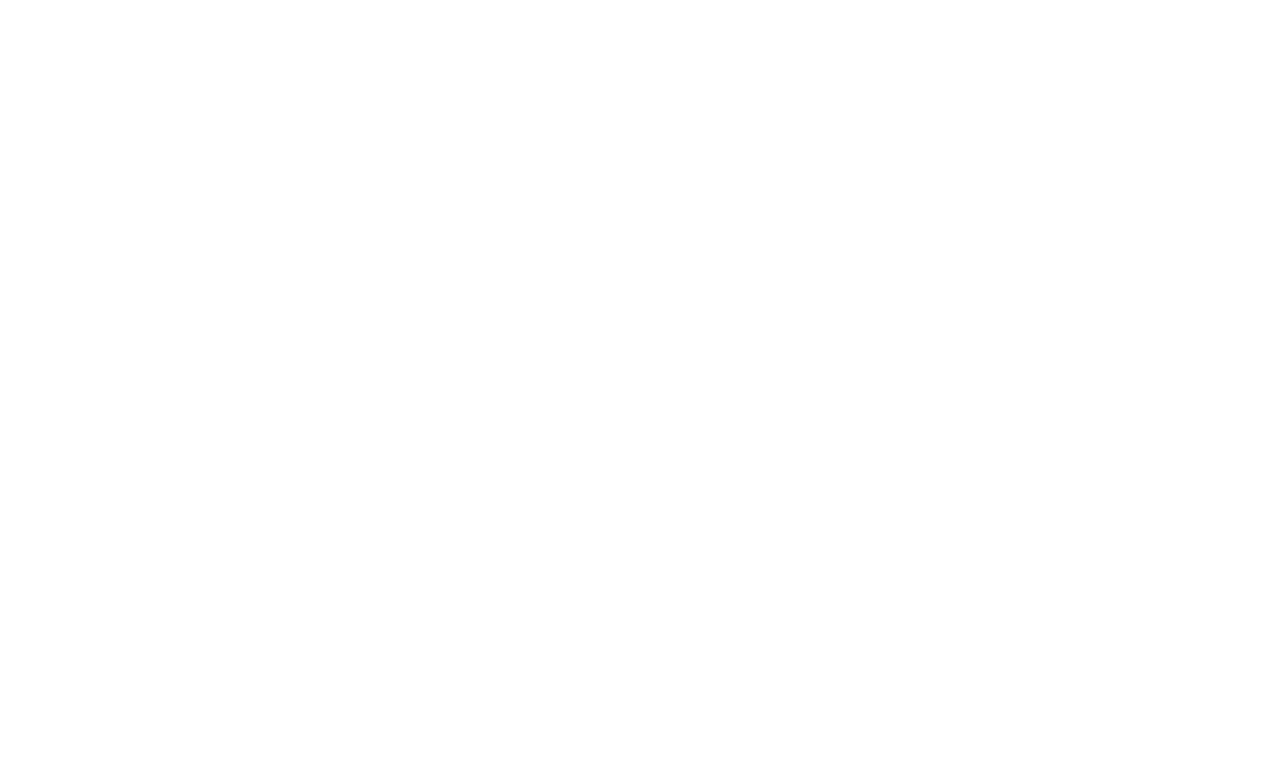
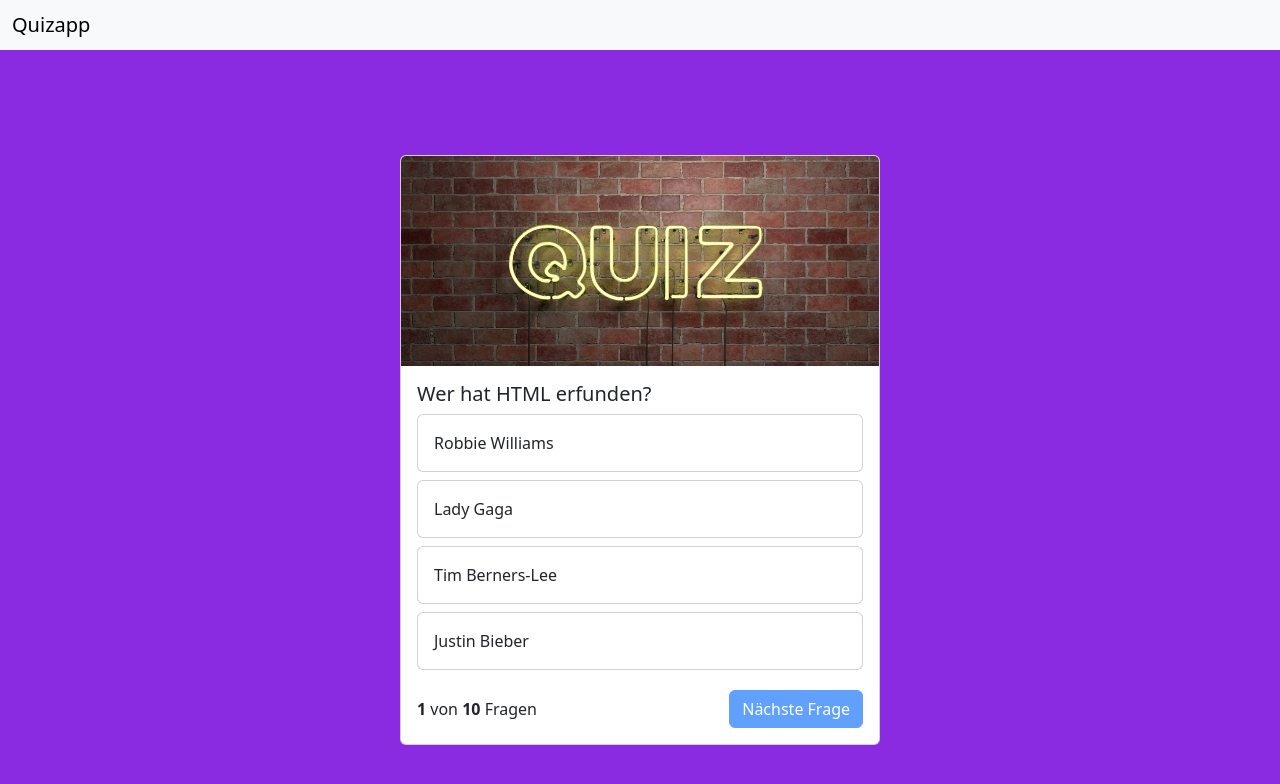
Before and after one commit to EmrahOkur/Quiz-App, a website: page index.html in a window 1280 px wide. Drawn offline with nearby package versions, Linux system fonts and the light colour scheme.

Commit message:
Quiz app final version

```diff
--- a/index.html
+++ b/index.html
@@ -6,8 +6,79 @@
     <title>Quizapp</title>
     <link rel="stylesheet" href="style.css">
     <script src="script.js"></script>
+    <script src="https://cdn.jsdelivr.net/npm/bootstrap@5.3.3/dist/js/bootstrap.bundle.min.js" integrity="sha384-YvpcrYf0tY3lHB60NNkmXc5s9fDVZLESaAA55NDzOxhy9GkcIdslK1eN7N6jIeHz" crossorigin="anonymous"></script>
+    <link href="https://cdn.jsdelivr.net/npm/bootstrap@5.3.3/dist/css/bootstrap.min.css" rel="stylesheet" integrity="sha384-QWTKZyjpPEjISv5WaRU9OFeRpok6YctnYmDr5pNlyT2bRjXh0JMhjY6hW+ALEwIH" crossorigin="anonymous">
 </head>
-<body>
+<body onload="init()">
+    <nav class="navbar bg-body-tertiary">
+        <div class="container-fluid">
+          <span class="navbar-brand mb-0 h1">Quizapp</span>
+        </div>
+      </nav>
+
+
+      <div class="container">
+  <div class="card quizCard ">
+        <img src="./img/quiz.jpg" class="card-img-top">
+
+        <div class="card-body" id="endScreen" style="display:none;">
+          <div class="quizBeendet">Quiz beendet!
+          </div>
+
+          <div><img src="./img/trophy.png"></div>
+          <div class="quizBeendet">
+          Du hast <b id="amountOfRightQuestions">XXX</b> Fragen von <b id="amountOfQuestions">XXX</b> richtig beantwortet!
+        </div>
+
+
+
+        </div>
+
+
+
+
+        <div class="card-body" id="questionBody">
+          <h5 class="card-title" id="questionText">Frage</h5>
+
+
+
+          <div class="card quizAnswerCard mb-2" onclick="answer('answer_1')">
+            <div class="card-body" id="answer_1">
+              Antwort
+            </div>
+          </div>
+
+          <div class="card quizAnswerCard mb-2" onclick="answer('answer_2')">
+            <div class="card-body" id="answer_2">
+              Antwort
+            </div>
+          </div>
+
+          <div class="card quizAnswerCard mb-2" onclick="answer('answer_3')">
+            <div class="card-body" id="answer_3">
+              Antwort
+            </div>
+          </div>
+
+          <div class="card quizAnswerCard mb-2" onclick="answer('answer_4')">
+            <div class="card-body"id="answer_4" >
+              Antwort
+            </div>
+          </div>
+
+          <div class="questionFooter">
+            <span>
+            <b id="questionNumber">1</b> von <b id="allQuestions">10</b> Fragen
+            </span>
+            <button onclick="nextQuestion()" class="btn btn-primary" id="nextButton" disabled>Nächste Frage</button>
+          </div>
+
+
+
+
+        </div>
+      </div>
+    </div>
 
 </body>
 </html>
--- /dev/null
+++ b/package.json
@@ -0,0 +1,5 @@
+{
+  "dependencies": {
+    "bootstrap": "^5.3.3"
+  }
+}
--- a/script.js
+++ b/script.js
@@ -0,0 +1,167 @@
+let questions=[
+    {
+    "question":"Wer hat HTML erfunden?",
+    "answer_1": "Robbie Williams",
+    "answer_2": "Lady Gaga",
+    "answer_3": "Tim Berners-Lee",
+    "answer_4": "Justin Bieber",
+    "right_answer": 3
+    },
+
+    {
+        "question":"Für was steht HTML?",
+        "answer_1": "Hypertext Markup Language",
+        "answer_2": "Hyper Markup question",
+        "answer_3": "Markup language",
+        "answer_4": "Hyper language",
+        "right_answer": 1
+        },
+
+        {
+         "question":"Was heißt CSS abgekürzt?",
+        "answer_1": "Hypertext Markup Language",
+        "answer_2": "Cascading Style Sheets",
+        "answer_3": "Modestyle",
+        "answer_4": "Kosmetik Produkt",
+        "right_answer": 2
+        },
+
+        {
+        "question":"Was heißt CSS abgekürzt?",
+        "answer_1": "Hypertext Markup Language",
+        "answer_2": "Cascading Style Sheets",
+        "answer_3": "Modestyle",
+        "answer_4": "Kosmetik Produkt",
+        "right_answer": 2
+        },
+
+        {
+        "question":"Wie heißt der Erfinder von JavaScript?",
+        "answer_1": "Douglas Crockford",
+        "answer_2": "John Resig",
+        "answer_3": "Chuck Norris",
+        "answer_4": "Steve Jobs",
+        "right_answer": 2
+        },
+
+        {
+        "question":"Welche der folgenden Sprachen hatte keinen Einfluss auf JS?",
+        "answer_1": "Self",
+        "answer_2": "Scheme",
+        "answer_3": "Java",
+        "answer_4": "Prolog",
+        "right_answer": 4
+        },
+
+        {
+        "question":"Wie lautete der Mädchenname von JavaScript kurz nach ihrer Geburt?",
+        "answer_1": "Micha",
+        "answer_2": "Mocha",
+        "answer_3": "Mecha",
+        "answer_4": "Mucha",
+        "right_answer": 2
+        },
+
+        {
+        "question":"Wer passt hier nicht in die Reihe?",
+        "answer_1": "ActionScript",
+        "answer_2": "LiveScript",
+        "answer_3": "JavaScript",
+        "answer_4": "AppleScript",
+        "right_answer": 4
+        },
+
+        {
+        "question":"Welcher der folgenden Werte ist nicht falsy?",
+        "answer_1": "NaN",
+        "answer_2": "null",
+        "answer_3": "undefined",
+        "answer_4": "{}",
+        "right_answer": 4
+        },
+
+        {
+        "question":"Was ist true?",
+        "answer_1": "0 == undefined",
+        "answer_2": "0 == null",
+        "answer_3": "0 >= undefined",
+        "answer_4": "0 >= null",
+        "right_answer": 4
+        },
+
+
+
+];
+let rightQuestions=0;
+
+let currentQuestion=0;
+
+
+
+
+function init(){
+    document.getElementById('allQuestions').innerHTML=questions.length;
+
+    showQuestion();
+}
+
+function showQuestion(){
+
+    if (currentQuestion>= questions.length){
+        document.getElementById('endScreen').style='';
+        document.getElementById('questionBody').style='display:none';
+
+        document.getElementById('amountOfQuestions').innerHTML=questions.length;
+        document.getElementById('amountOfRightQuestions').innerHTML=rightQuestions;
+
+    }else{
+    let question=questions[currentQuestion];
+
+    document.getElementById('questionNumber').innerHTML=currentQuestion+1;
+    document.getElementById('questionText').innerHTML=question['question'];
+    document.getElementById('answer_1').innerHTML=question['answer_1'];
+    document.getElementById('answer_2').innerHTML=question['answer_2'];
+    document.getElementById('answer_3').innerHTML=question['answer_3'];
+    document.getElementById('answer_4').innerHTML=question['answer_4'];
+
+}
+
+}
+
+function answer(selection){
+    let question=questions[currentQuestion];
+    console.log('Selected answer is', selection);
+    let SelectedQuestionNumber=selection.slice(-1);
+
+    let idOfRightAnswer=`answer_${question['right_answer']}`;
+
+
+    if (SelectedQuestionNumber==question['right_answer']){
+        document.getElementById(selection).parentNode.classList.add('bg-success');
+        rightQuestions++;
+    }else{
+        document.getElementById(selection).parentNode.classList.add('bg-danger');
+        document.getElementById(idOfRightAnswer).parentNode.classList.add('bg-success');
+    }
+    document.getElementById('nextButton').disabled=false;
+
+
+}
+function nextQuestion(){
+    currentQuestion++;
+    document.getElementById('nextButton').disabled=true;
+
+    resetAnswerButton();
+    showQuestion();
+}
+
+function resetAnswerButton(){
+    document.getElementById('answer_1').parentNode.classList.remove('bg-danger');
+    document.getElementById('answer_1').parentNode.classList.remove('bg-success');
+    document.getElementById('answer_2').parentNode.classList.remove('bg-danger');
+    document.getElementById('answer_2').parentNode.classList.remove('bg-success');
+    document.getElementById('answer_3').parentNode.classList.remove('bg-danger');
+    document.getElementById('answer_3').parentNode.classList.remove('bg-success');
+    document.getElementById('answer_4').parentNode.classList.remove('bg-danger');
+    document.getElementById('answer_4').parentNode.classList.remove('bg-success');
+}
--- a/style.css
+++ b/style.css
@@ -0,0 +1,40 @@
+body{
+    min-height: 100vh;
+    background-color: blueviolet !important;
+}
+
+.container{
+    min-height: 100vh;
+    background-color: blueviolet !important;
+    display: flex;
+    align-items: center;
+    justify-content: center;
+}
+
+.questionFooter{
+    display: flex;
+    justify-content: space-between;
+    border-top: 1px solid rgba(0,0,0,0,0.4);
+    align-items: center;
+    padding-top: 12px;
+}
+
+.quizCard{
+    width: 30rem;
+}
+
+.quizAnswerCard:hover{
+    cursor: pointer;
+    background-color: #0d6efd;
+
+}
+.bg-success, .bg-danger{
+    color: white;
+}
+
+img{
+    width: 100%;
+}
+.quizBeendet{
+    text-align: center;
+}
```
Also changed, not shown: img/quiz.jpg (added), img/trophy.png (added), 1 other file.
